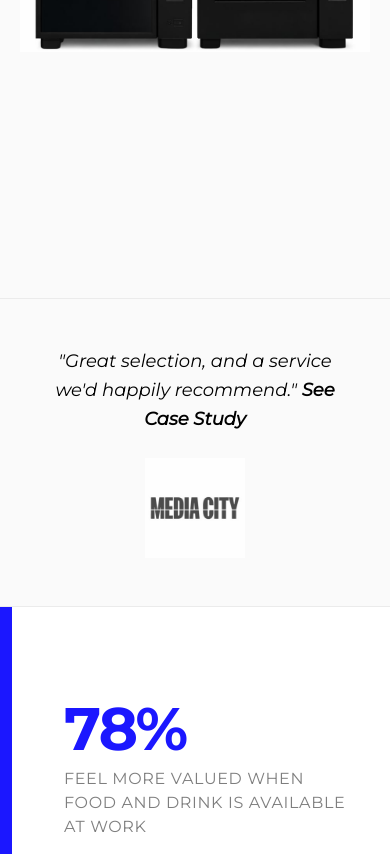
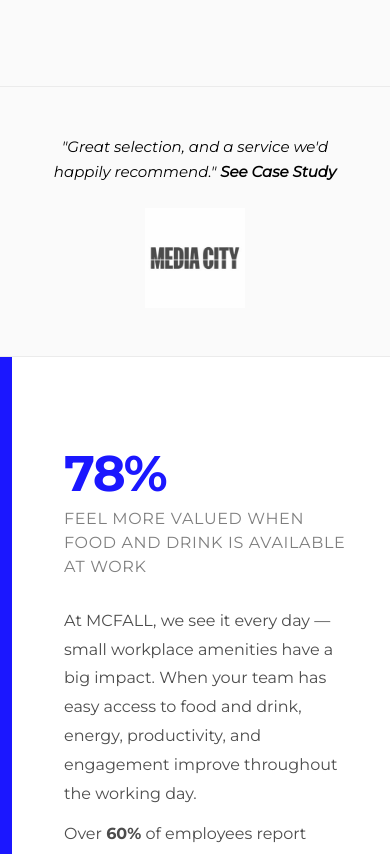
Before and after one commit to workmshaheen/mcfall-vending, a Next.js app: page / in a window 390 px wide. Shown: the part 1120-1974 px from the top of the page. Built offline with nearby package versions, Linux system fonts and the light colour scheme.

Commit message:
Fix responsiveness across all pages: stats grids, typography scaling, mobile layouts

```diff
--- a/styles/globals.css
+++ b/styles/globals.css
@@ -1748,6 +1748,45 @@ button {
   white-space: pre-line;
 }
 
+/* ── Stats Section ── */
+.stats-section {
+  background: #fafafa;
+  padding: 60px 20px;
+}
+
+.stats-inner {
+  max-width: 1100px;
+  margin: 0 auto;
+}
+
+.stats-grid {
+  display: grid;
+  grid-template-columns: repeat(3, 1fr);
+  gap: 40px;
+}
+
+.stats-card {
+  text-align: center;
+  padding: 32px 20px;
+  background: #fff;
+  border-radius: 12px;
+  border: 1px solid rgba(0, 0, 0, 0.06);
+}
+
+.stats-number {
+  font-size: 4.5rem;
+  font-weight: 700;
+  color: #1b17ff;
+  letter-spacing: -0.03em;
+  margin-bottom: 8px;
+}
+
+.stats-label {
+  font-size: 1.5rem;
+  color: rgba(0, 0, 0, 0.55);
+  line-height: 1.5;
+}
+
 /* ── Responsive ── */
 @media (max-width: 989px) {
   .header-nav {
@@ -1873,6 +1912,64 @@ button {
   .about-hero-inner {
     max-width: 100%;
   }
+
+  .about-hero-section h1 {
+    font-size: 3.2rem;
+  }
+
+  .stats-grid {
+    grid-template-columns: 1fr;
+    gap: 20px;
+  }
+
+  .stats-number {
+    font-size: 3.5rem;
+  }
+
+  .cta-section {
+    padding: 48px 20px;
+  }
+
+  .cta-content h1 {
+    font-size: 2.6rem;
+  }
+
+  .cta-image {
+    min-height: 300px;
+  }
+
+  .page-banner-text h1 {
+    font-size: 2.6rem;
+  }
+
+  .solutions-category-section {
+    padding: 48px 0 32px;
+  }
+
+  .content-image-text h2 {
+    font-size: 2.4rem;
+  }
+
+  .hero-form-content h1 {
+    font-size: 2.8rem;
+  }
+
+  .about-assessment-inner h2 {
+    font-size: 2.4rem;
+  }
+
+  .case-study-logo {
+    width: 52px;
+    height: 52px;
+  }
+
+  .case-study-title {
+    font-size: 1.6rem;
+  }
+
+  .case-study-images img {
+    height: 200px;
+  }
 }
 
 @media (max-width: 749px) {
@@ -1890,6 +1987,10 @@ button {
     text-align: center;
   }
 
+  .testimonial-row p {
+    font-size: 1.5rem;
+  }
+
   .machine-grid {
     grid-template-columns: 1fr;
   }
@@ -1907,30 +2008,150 @@ button {
   }
 
   .page-banner {
-    height: 260px;
+    height: 220px;
+  }
+
+  .page-banner-text h1 {
+    font-size: 2rem;
+    padding: 0 16px;
   }
 
   .case-study-header {
-    padding: 20px;
+    padding: 16px;
+    gap: 12px;
   }
 
   .case-study-expanded {
-    padding: 0 20px 28px;
+    padding: 0 16px 24px;
+  }
+
+  .case-study-images {
+    grid-template-columns: 1fr;
+  }
+
+  .case-study-images img {
+    height: 180px;
+  }
+
+  .case-study-logo {
+    width: 44px;
+    height: 44px;
+    border-radius: 8px;
+  }
+
+  .case-study-title {
+    font-size: 1.5rem;
+  }
+
+  .case-study-subtitle {
+    font-size: 1.2rem;
   }
 
   .contact-form-box {
-    padding: 28px 24px;
+    padding: 28px 20px;
+  }
+
+  .contact-page-header h1 {
+    font-size: 2.8rem;
+  }
+
+  .case-studies-hero h1 {
+    font-size: 2.8rem;
   }
 
   .case-studies-cta h2 {
-    font-size: 2.6rem;
+    font-size: 2.2rem;
   }
 
   .contact-banner h2 {
-    font-size: 2.6rem;
+    font-size: 2.2rem;
   }
 
   .about-brand-section {
     padding: 60px 20px;
   }
-}
+
+  .about-hero-section h1 {
+    font-size: 2.8rem;
+  }
+
+  .about-hero-map iframe {
+    height: 280px;
+  }
+
+  .cta-content h1 {
+    font-size: 2.2rem;
+  }
+
+  .cta-image {
+    min-height: 240px;
+    border-radius: 14px;
+  }
+
+  .hero-form-content h1 {
+    font-size: 2.4rem;
+  }
+
+  .hero-subtitle {
+    font-size: 1.4rem;
+  }
+
+  .editorial-stat-number {
+    font-size: 5rem;
+  }
+
+  .content-image-text h2 {
+    font-size: 2.2rem;
+  }
+
+  .focus-grid {
+    grid-template-columns: 1fr 1fr;
+    gap: 12px;
+  }
+
+  .focus-heading {
+    font-size: 2.2rem;
+  }
+
+  .stats-grid {
+    grid-template-columns: 1fr;
+    gap: 16px;
+  }
+
+  .stats-number {
+    font-size: 3rem;
+  }
+
+  .stats-card {
+    padding: 24px 16px;
+  }
+
+  .two-col-text {
+    padding: 24px 20px;
+  }
+
+  .contact-grid {
+    gap: 40px;
+    padding: 32px 20px 56px;
+  }
+
+  .contact-card {
+    padding: 16px 18px;
+  }
+
+  .solutions-category-section {
+    padding: 40px 0 24px;
+  }
+
+  .about-assessment-inner h2 {
+    font-size: 2.2rem;
+  }
+
+  .product-card {
+    height: 240px;
+  }
+
+  .product-card-overlay h3 {
+    font-size: 2rem;
+  }
+}
```
Also changed, not shown: pages/offices.tsx (+6 -6 lines), pages/warehouses.tsx (+6 -6 lines).
